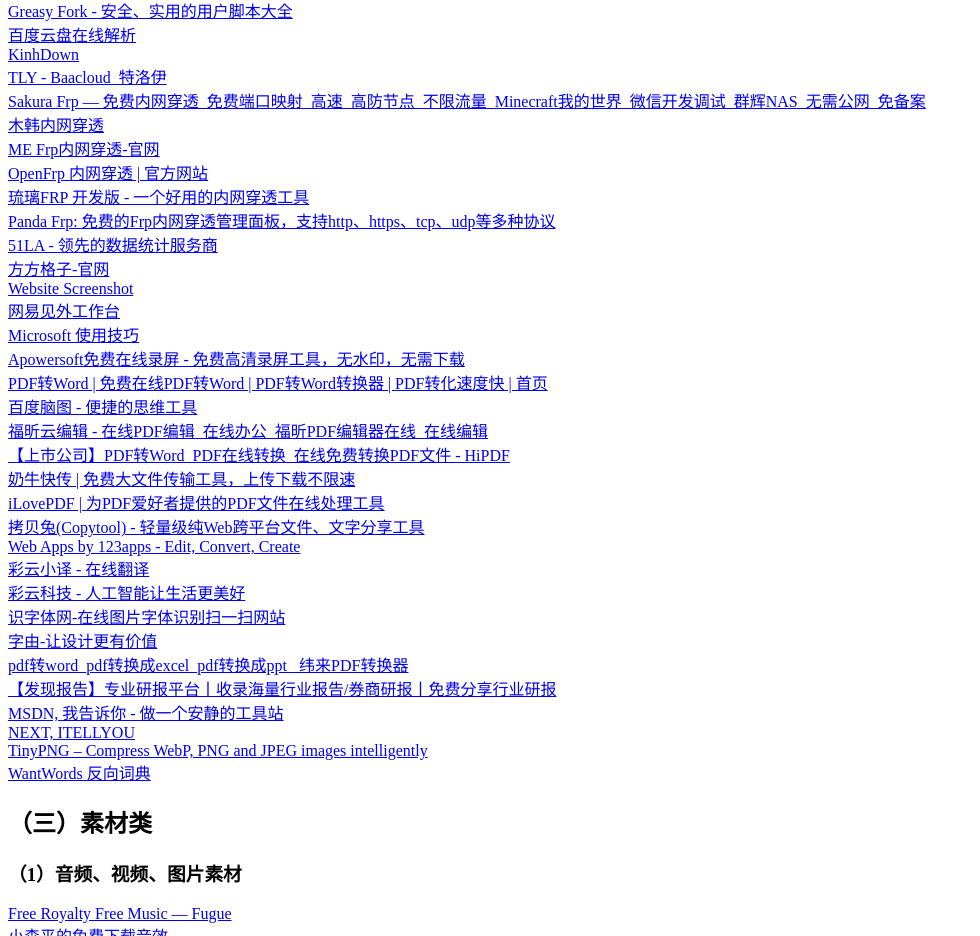
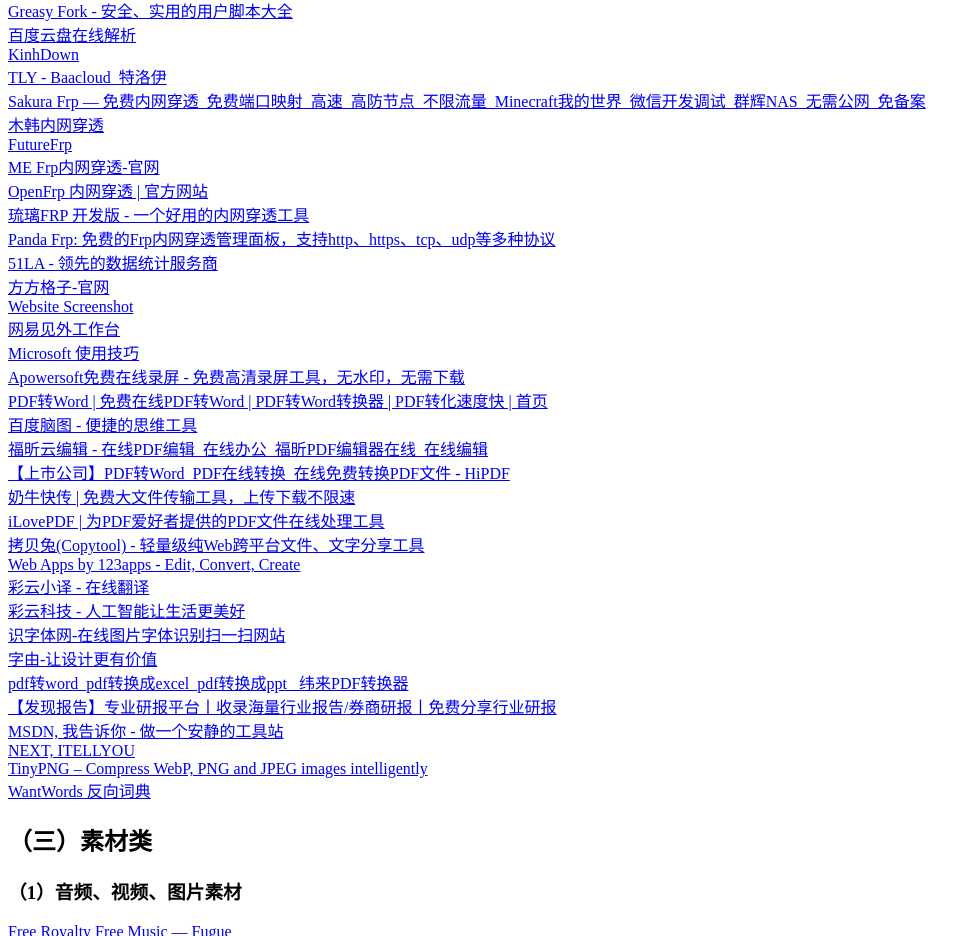
Before and after one commit to fgh23333/alni.eu.org, a plain HTML site: page index.html in a window 1280 px wide. Shown: the part 3039-3975 px from the top of the page, without its empty margins (0-980 px from the left). Drawn offline with Linux system fonts and the light colour scheme; a script that the page names is missing.

Commit message:
Update index.html

```diff
--- a/index.html
+++ b/index.html
@@ -136,6 +136,7 @@
             <div><a href="https://tly33.com/zh/">TLY - Baacloud_特洛伊</a></div>
             <div><a href="https://www.natfrp.com/">Sakura Frp &mdash; 免费内网穿透_免费端口映射_高速_高防节点_不限流量_Minecraft我的世界_微信开发调试_群辉NAS_无需公网_免备案</a></div>
             <div><a href="https://muhanfrp.cn/">木韩内网穿透</a></div>
+            <div><a href="http://122.112.172.162/">FutureFrp</a></div>
             <div><a href="https://mefrp.com/">ME Frp内网穿透-官网</a></div>
             <div><a href="https://www.openfrp.net/">OpenFrp 内网穿透 | 官方网站</a></div>
             <div><a href="https://frp.liuliwanjia.com/">琉璃FRP 开发版 - 一个好用的内网穿透工具</a></div>
```
